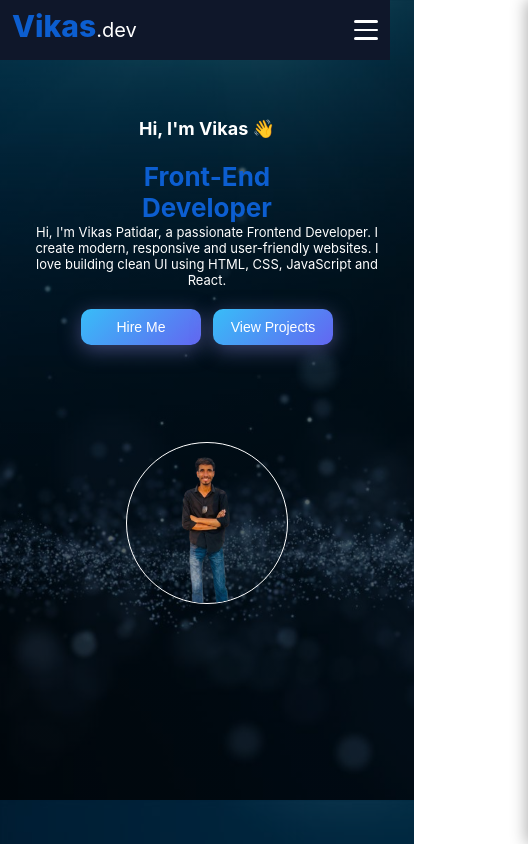
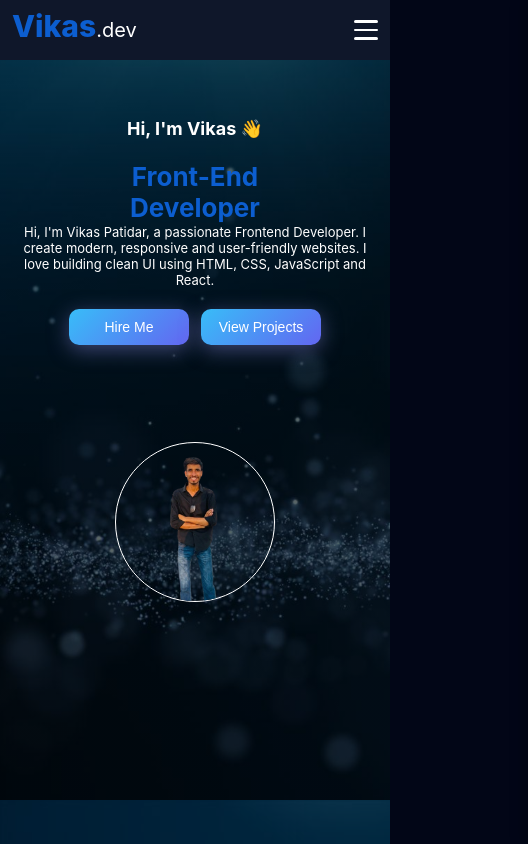
Before and after one commit to vikas20070/portfolio, a React (Create React App) app: page / in a window 390 px wide. Shown: the top 844 px of the page, 528 px wide, since content can reach past the window. Built offline with nearby package versions, Linux system fonts and the light colour scheme.

Commit message:
Fixed mobile responsive width issue

```diff
--- a/src/App.css
+++ b/src/App.css
@@ -1,10 +1,18 @@
 
-body{
-margin:0;
-padding:0;
-overflow-x:hidden;
-width:100%;
-}
+html, body {
+  margin: 0;
+  padding: 0;
+  width: 100%;
+  min-height: 100%;
+  overflow-x: hidden;
+  background-color: #020617;
+  color: white;
+}
+
+*, *::before, *::after {
+  box-sizing: border-box;
+}
+
 h1{
 color:blue;
 text-align:center;
@@ -325,6 +333,12 @@ transform:scale(1);
 a{
   text-decoration-line: none;
   color:white;
+}
+
+img{
+  max-width: 100%;
+  height: auto;
+  display: block;
 }
 
 .main{
@@ -921,7 +935,7 @@ margin:auto;
 .contact-form input,
 .contact-form textarea{
 width:100%;
-paddingavatar:10px;
+padding:10px;
 font-size:15px;      /* text size */
 background:#1e293b;  /* dark background */
 color:white;
@@ -1278,6 +1292,33 @@ transform:translateY(-5px);
   .btn1, .btn2{ width: 140px; height: 36px; margin: 8px 6px; }
   .photo{ width: 100%; padding: 12px 0; display:flex; justify-content:center; }
   .photo img{ width: 220px; height: 220px; margin-left: 0; }
+  .image,
+  .con,
+  .r3,
+  .Get,
+  .office,
+  .squre,
+  .footer,
+  .footer-box,
+  .footer-box1 {
+    padding-left: 0;
+    padding-right: 0;
+  }
+  .row1,
+  .row2,
+  .row3,
+  .contact,
+  .skill,
+  .project {
+    width: 100%;
+    padding-left: 0;
+    padding-right: 0;
+    box-sizing: border-box;
+  }
+  .r2 p{
+    padding-left: 0;
+    padding-right: 0;
+  }
 
   /* Project responsive */
   .project{
@@ -1305,6 +1346,7 @@ transform:translateY(-5px);
     height: auto;
     margin: 0 auto;
     gap: 20px;
+
   }
   .subcard:hover{
     width: 100%;
@@ -1434,11 +1476,15 @@ transform:translateY(-5px);
     height: auto;
     flex-direction: column;
     gap: 12px;
+    display: flex;
+    align-items: center;
+    justify-content: center;
   }
   .box{
     width: 100%;
     height: auto;
     padding: 12px;
+
   }
   .edu{
     width: 100%;
```
